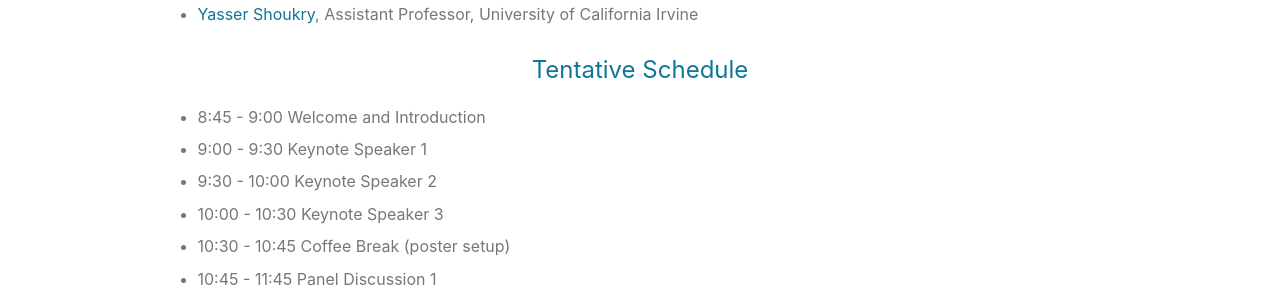
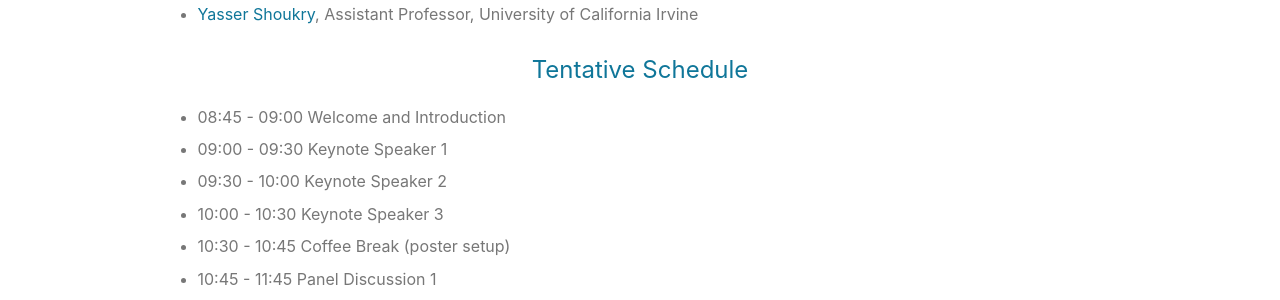
Before and after one commit to aria-systems-group/website, a Jekyll site: the page built from pages/workshop2023.md, in a window 1280 px wide. Shown: the part 1242-1542 px from the top of the page. Built offline with Jekyll 4.4.1, drawn with Linux system fonts in a browser that asks for light colours.

Commit message:
workshop schedule:

```diff
--- a/pages/workshop2023.md
+++ b/pages/workshop2023.md
@@ -86,20 +86,20 @@ TU Munich and Univ. of Toronto  <br>
 
 ## Tentative Schedule
 <!-- **Tentative Schedule** -->
-- 8:45 - 9:00	Welcome and Introduction
-- 9:00 - 9:30	Keynote Speaker 1
-- 9:30 - 10:00	Keynote Speaker 2
-- 10:00 - 10:30	Keynote Speaker 3
-- 10:30 - 10:45	Coffee Break (poster setup)
-- 10:45 - 11:45	Panel Discussion 1
-- 11:45 - 12:15	Invited Talk 1
-- 12:15 - 12:30	Poster Spotlight Talks
-- 12:30 - 14:00	Lunch Break
-- 14:00 - 14:30	Invited Talk 2
-- 14:30 - 15:00	Invited Talk 3
-- 15:00 - 15:30	Invited Talk 4
-- 15:30 - 15:00	Coffee Break (poster session)
-- 15:45 - 16:15	Invited Talk 5
-- 16:15 - 16:45	Invited Talk 6
-- 16:45 - 17:45	Panel Discussion 2 & Concluding Remarks
-- 17:45 – 18:45	Poster Presentations
+- 08:45 - 09:00		Welcome and Introduction
+- 09:00 - 09:30		Keynote Speaker 1
+- 09:30 - 10:00		Keynote Speaker 2
+- 10:00 - 10:30		Keynote Speaker 3
+- 10:30 - 10:45		Coffee Break (poster setup)
+- 10:45 - 11:45		Panel Discussion 1
+- 11:45 - 12:15		Invited Talk 1
+- 12:15 - 12:30		Poster Spotlight Talks
+- 12:30 - 14:00		Lunch Break
+- 14:00 - 14:30		Invited Talk 2
+- 14:30 - 15:00		Invited Talk 3
+- 15:00 - 15:30		Invited Talk 4
+- 15:30 - 15:00		Coffee Break (poster session)
+- 15:45 - 16:15		Invited Talk 5
+- 16:15 - 16:45		Invited Talk 6
+- 16:45 - 17:45		Panel Discussion 2 & Concluding Remarks
+- 17:45 – 18:45		Poster Presentations
```
